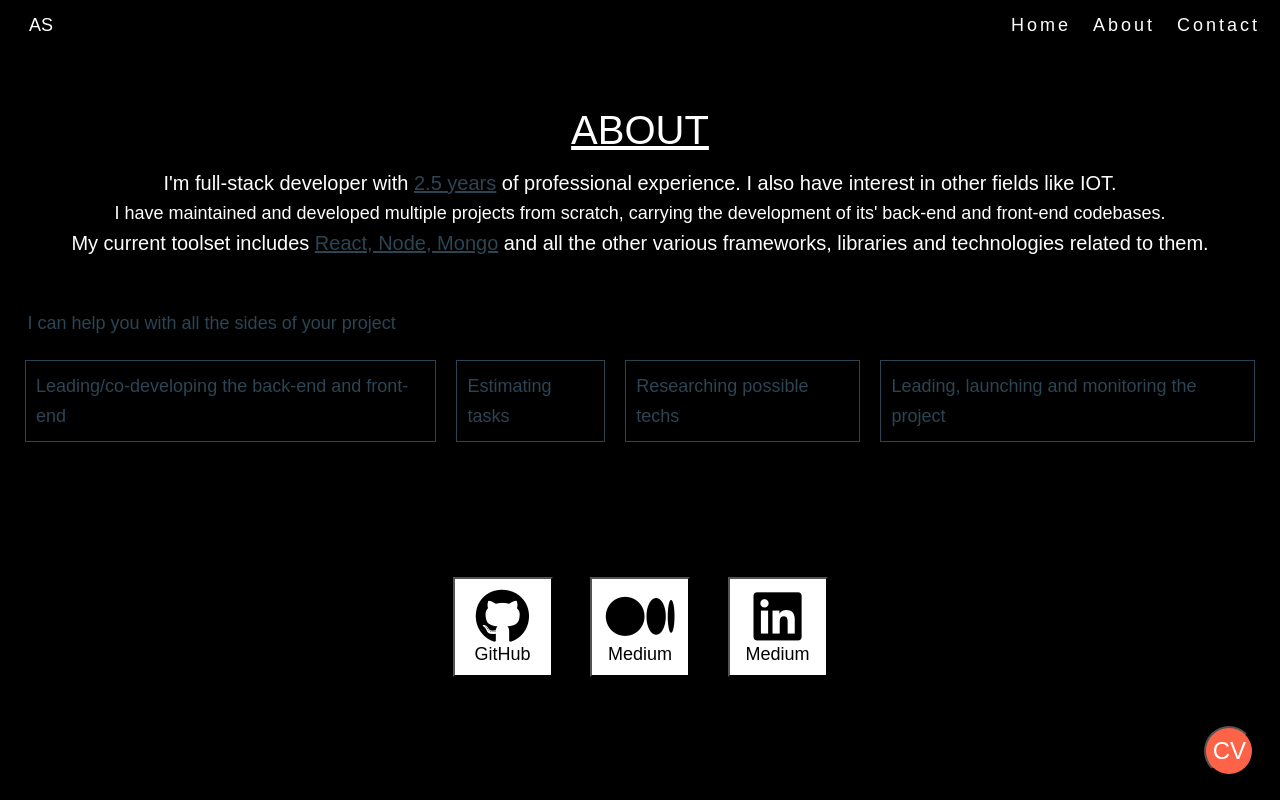
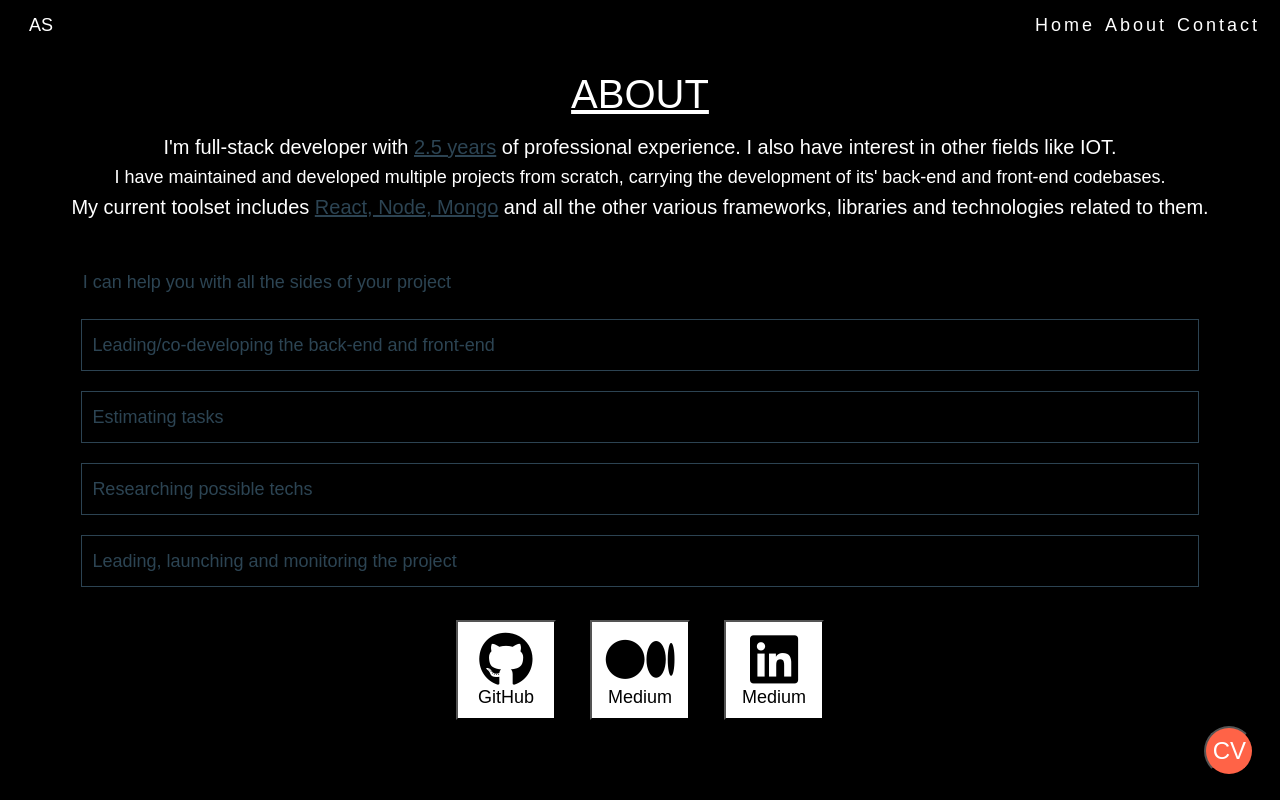
Before and after one commit to amandhunna/portfolio, a React (Create React App) app: page /about in a window 1280 px wide. Built offline with nearby package versions, Linux system fonts and the light colour scheme; no server answers.

Commit message:
fix: css for about page

```diff
--- a/src/App.css
+++ b/src/App.css
@@ -255,9 +255,6 @@ a.mailTo {
 }
 
 @media (min-width: 576px) {
-  .ml-5 {
-    margin-left: 22px;
-  }
   .header > span {
     padding: 0 0.8rem;
     height: 100%;
@@ -271,18 +268,11 @@ a.mailTo {
   .section > p {
     font-size: 16px;
     letter-spacing: 1px;
-    /*  padding: 1rem 3rem; */
     line-height: 2rem;
+    padding: 1rem 3rem;
   }
   .section > h3 {
     font-size: 30px;
-  }
-  section#aboutMe {
-    padding: 0;
-  }
-  .card {
-    min-width: 100px;
-    min-height: 50px;
   }
   h1 {
     font-size: 35px;
--- a/src/about/about.css
+++ b/src/about/about.css
@@ -2,9 +2,10 @@
   background: #000;
   color: white;
   display: flex;
-  justify-content: center;
+  /* justify-content: center; */
   align-items: center;
   flex-direction: column;
+  padding-top: 4rem;
 }
 
 .skillSet > ul {
@@ -27,7 +28,7 @@
 }
 
 .aboutWork {
-  margin-top: 10%;
+  margin-top: 2%;
   display: flex;
   justify-content: center;
   align-items: center;
@@ -46,3 +47,10 @@
 .aboutWork > * > i {
   font-size: 55px;
 }
+@media (min-width: 256px) {
+  .skillSet > ul {
+    display: flex;
+    justify-content: center;
+    flex-direction: column;
+  }
+}
--- a/src/index.css
+++ b/src/index.css
@@ -15,6 +15,7 @@
 
 body {
   margin: 0;
+  background-color: #000;
   font-family: "Roboto", sans-serif;
   -webkit-font-smoothing: antialiased;
   -moz-osx-font-smoothing: grayscale;
```
